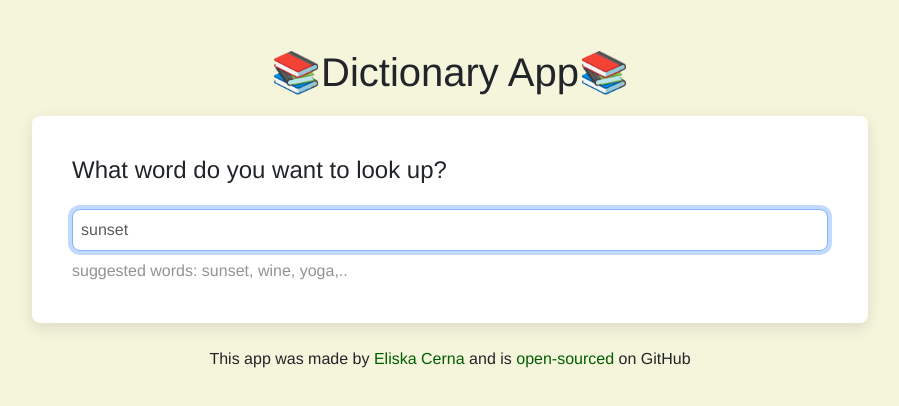
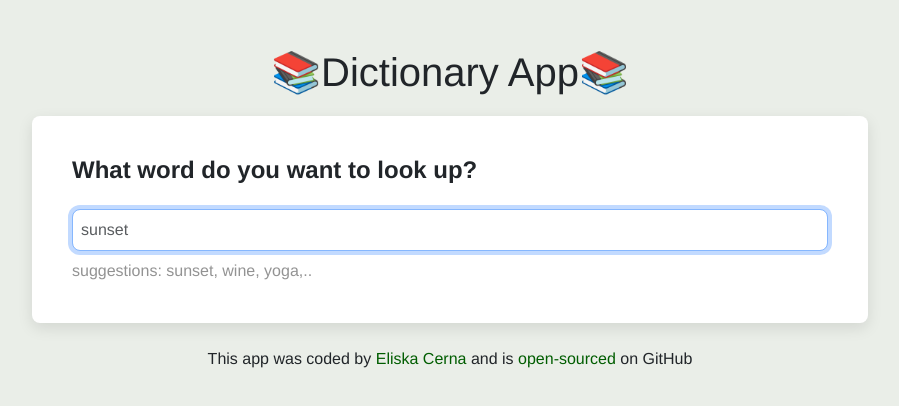
Before and after one commit to EliCer95/react-dictionary-app, a React (Create React App) app: page / in a window 1280 px wide. Shown: the top 406 px of the page, without its empty margins (190-1089 px from the left). Built offline with nearby package versions, Linux system fonts and the light colour scheme; no server answers.

Commit message:
Adde minor css changes

```diff
--- a/src/App.css
+++ b/src/App.css
@@ -11,7 +11,7 @@ footer {
 }
 
 body {
-  background-color: beige;
+  background-color: rgba(32, 70, 1, 0.091);
   font-family: helvetica;
 }
 .App a {
--- a/src/App.js
+++ b/src/App.js
@@ -11,7 +11,7 @@ export default function App() {
         <Dictionary keyword="sunset" />
       </div>
       <footer className="mt-4 mb-5">
-        This app was made by{" "}
+        This app was coded by{" "}
         <a
           href="https://timely-cascaron-7f0bb7.netlify.app/"
           target="_blank"
--- a/src/Dictionary.css
+++ b/src/Dictionary.css
@@ -21,4 +21,5 @@
 
 .Dictionary h2 {
   font-size: 24px;
+  font-weight: bold;
 }
--- a/src/Dictionary.js
+++ b/src/Dictionary.js
@@ -58,7 +58,7 @@ export default function Dictionary(props) {
               className="form-control search-input"
             />
           </form>
-          <div className="hints">suggested words: sunset, wine, yoga,..</div>
+          <div className="hints">suggestions: sunset, wine, yoga,..</div>
         </section>
         <Results results={result} />
         <Photos photos={photos} />
--- a/src/Phonetics.css
+++ b/src/Phonetics.css
@@ -6,9 +6,14 @@
   background-color: rgb(8, 58, 8);
   color: white;
   font-size: 15px;
+  transition: 200ms all ease-in-out;
 }
 
 .Phonetics a:hover {
   color: rgb(8, 58, 8);
   background-color: white;
 }
+
+.Phonetics span.phonetic {
+  color: rgba(38, 38, 38, 0.495);
+}
--- a/src/Phonetics.js
+++ b/src/Phonetics.js
@@ -7,7 +7,7 @@ export default function Phonetics(props) {
       <a href={props.phonetic.audio} target="_blank" rel="noreferrer">
         Listen
       </a>{" "}
-      {props.phonetic.text}
+      <span className="phonetic">{props.phonetic.text}</span>
     </span>
   );
 }
--- a/src/Photos.js
+++ b/src/Photos.js
@@ -2,7 +2,6 @@ import React from "react";
 import "./Photos.css";
 
 export default function Photos(props) {
-  console.log(props.photos);
   if (props.photos) {
     return (
       <section className="photos">
```
